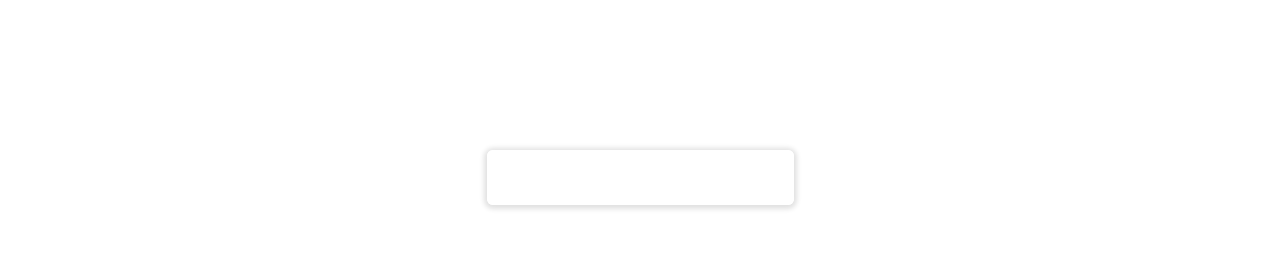
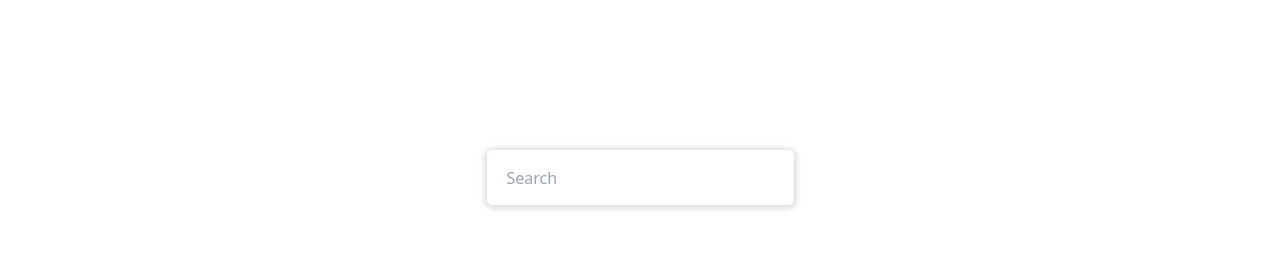
Before and after one commit to Front-End-Bootcamp/vue-component-create-team-moon-2, a Vue app: page / in a window 1280 px wide. Shown: the top 255 px of the page. Built offline with nearby package versions, Linux system fonts and the light colour scheme.

Commit message:
search input placeholder add

```diff
--- a/src/components/AutoComplete/SearchInput.vue
+++ b/src/components/AutoComplete/SearchInput.vue
@@ -38,7 +38,7 @@ const searchComplete = (dataItem) => {
 	<div class="form">
 		<div class="search__input">
 			<input class="form__input" type="text" v-model="searchInput" @input="searchData" @keypress="modalToggle = true"
-				@keyup.delete="modalToggle = true" />
+				@keyup.delete="modalToggle = true" placeholder="Search"/>
 			<div class="filter__data">
 				<ul v-if="searchInput && modalToggle">
 					<li class="search__data" v-for="dataItem in filteredData" @click="searchComplete(dataItem)">
```
